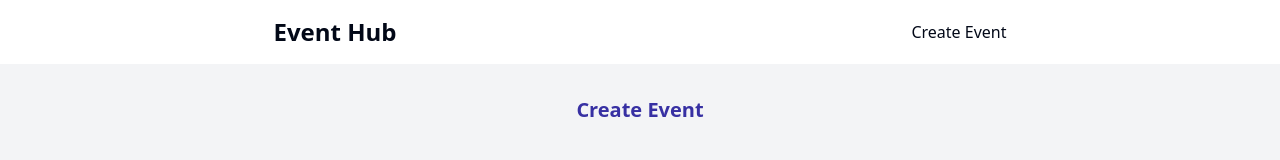
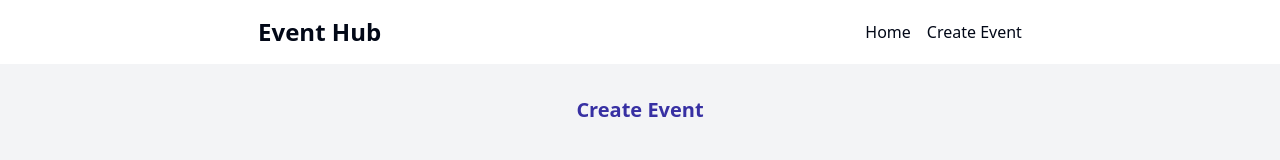
Before and after one commit to zionliu2020/event_app_nextjs, a Next.js app: page /events/create in a window 1280 px wide. Shown: the top 160 px of the page. Built offline with nearby package versions, Linux system fonts and the light colour scheme; no server answers.

Commit message:
icon typo fixed

```diff
--- a/components/shared/EventCard.jsx
+++ b/components/shared/EventCard.jsx
@@ -174,18 +174,18 @@ const EventCard = ({ event }) => {
             xmlns="http://www.w3.org/2000/svg"
             fill="none"
             viewBox="0 0 24 24"
-            stroke-width="1.5"
+            strokeWidth="1.5"
             stroke="currentColor"
-            class="size-6"
+            className="size-6"
           >
             <path
-              stroke-linecap="round"
-              stroke-linejoin="round"
+              strokeLinecap="round"
+              strokeLinejoin="round"
               d="M15 10.5a3 3 0 1 1-6 0 3 3 0 0 1 6 0Z"
             />
             <path
-              stroke-linecap="round"
-              stroke-linejoin="round"
+              strokeLinecap="round"
+              strokeLinejoin="round"
               d="M19.5 10.5c0 7.142-7.5 11.25-7.5 11.25S4.5 17.642 4.5 10.5a7.5 7.5 0 1 1 15 0Z"
             />
           </svg>
--- a/components/shared/Navbar.jsx
+++ b/components/shared/Navbar.jsx
@@ -9,7 +9,10 @@ const Navbar = () => {
           <h1 className="font-bold text-2xl">Event Hub</h1>
         </Link>
       </div>
-      <ul>
+      <ul className="flex flex-row justify-around gap-4">
+        <li className="hover:underline">
+          <Link href="/">Home</Link>
+        </li>
         <li className="hover:underline">
           <Link href="/events/create">Create Event</Link>
         </li>
```
Also changed, not shown: lib/uploadthing.js (deleted).
